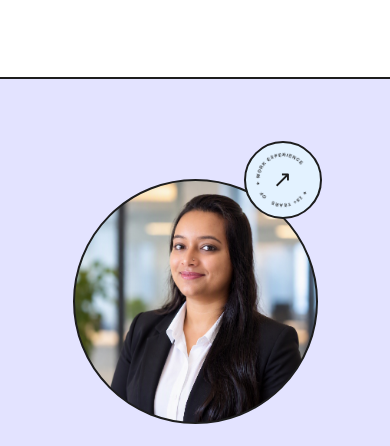
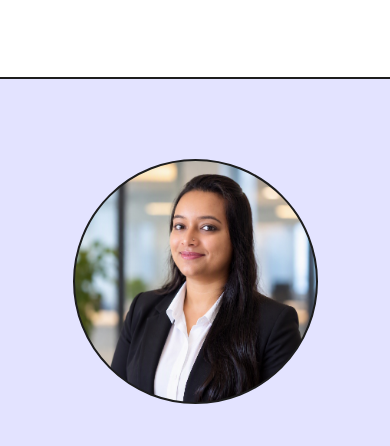
Before and after one commit to farhaqureshitech/farhaqureshitech.github.io, a plain HTML site: page index.html in a window 390 px wide. Shown: the part 2840-3286 px from the top of the page. Drawn offline with Linux system fonts and the light colour scheme.

Commit message:
without badge

```diff
--- a/index.html
+++ b/index.html
@@ -2118,35 +2118,6 @@
 }
 </style>
 
-<style>
-/* Keep the About experience badge away from the face on mobile */
-@media (max-width: 600px) {
-  .about-visual-wrap {
-    margin-top: 20px;
-  }
-  .about-mini-badge {
-    width: 78px;
-    height: 78px;
-    top: -38px;
-    right: -4px;
-    z-index: 4;
-  }
-  .about-badge-arrow {
-    font-size: 23px;
-  }
-}
-@media (max-width: 360px) {
-  .about-visual-wrap {
-    margin-top: 18px;
-  }
-  .about-mini-badge {
-    width: 72px;
-    height: 72px;
-    top: -35px;
-    right: -2px;
-  }
-}
-</style>
 </head>
 <body>
     <nav><strong>FQ.</strong><button class="mobile-menu-btn" type="button" aria-label="Open navigation menu" aria-expanded="false" aria-controls="primary-links">☰</button><div class='links' id='primary-links'><a href='#home'>Home</a><a href='#work'>What I Do</a><a href='#about'>About</a><a href='#projects'>Projects</a><a href='#process'>Process</a><a href='#contact'>Contact</a></div></nav>
@@ -2401,17 +2372,7 @@
 
                 </div>
                 <div class="about-visual" style="background-image:url('about-photo.jpg')"></div>
-                <div class="about-mini-badge" aria-label="10 plus years of work experience">
-                    <svg class="about-badge-rotating" viewBox="0 0 120 120" aria-hidden="true">
-                        <defs>
-                            <path id="aboutBadgePath" d="M60,60 m0,-43 a43,43 0 1,1 0,86 a43,43 0 1,1 0,-86" />
-                        </defs>
-                        <text class="about-badge-text">
-                            <textPath href="#aboutBadgePath" startOffset="1%">✦ 10+ YEARS &nbsp; OF &nbsp; ✦ WORK EXPERIENCE &nbsp;</textPath>
-                        </text>
-                    </svg>
-                    <span class="about-badge-arrow">↗</span>
-                </div>
+
             </div>
 
             <div class="about-copy">
```
